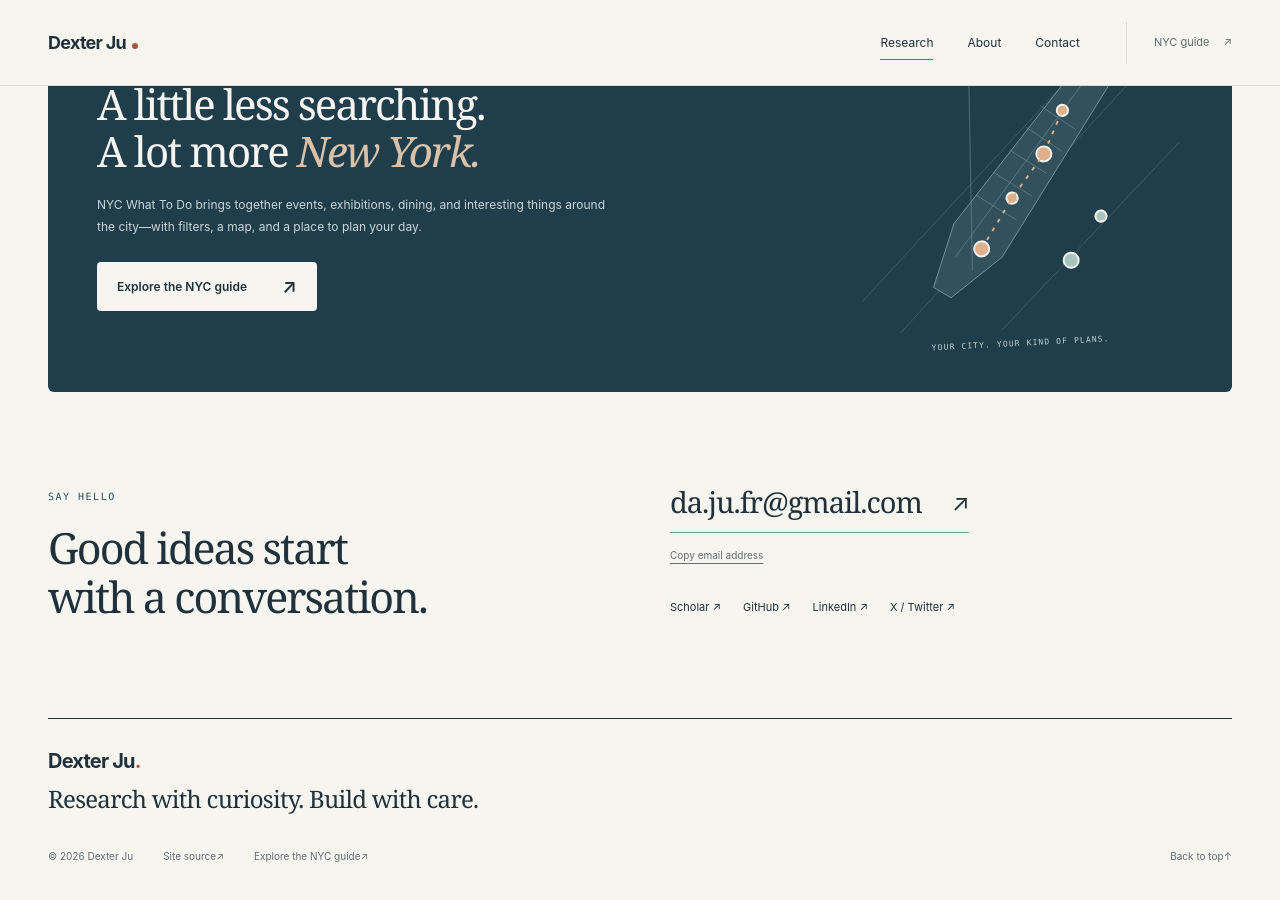
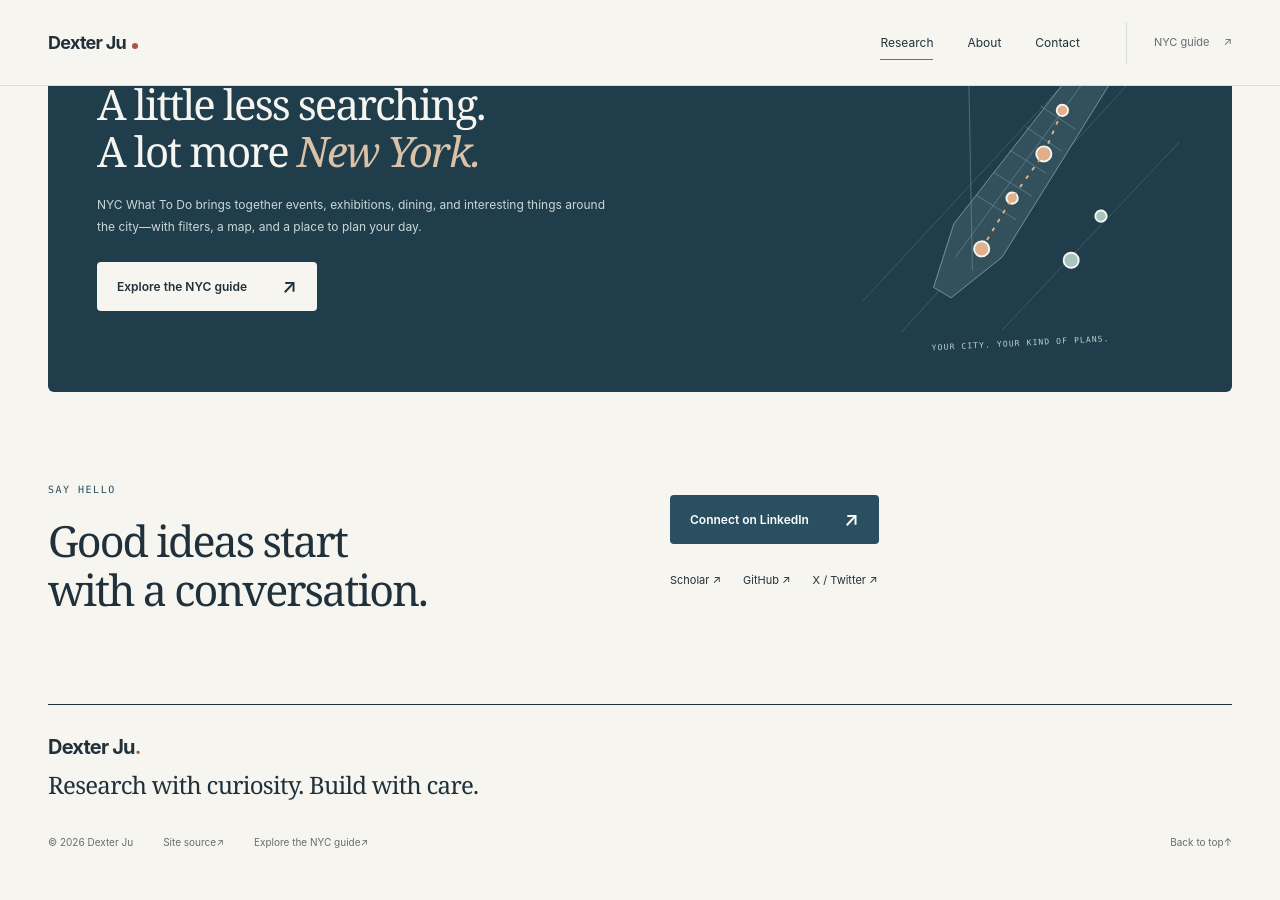
Before and after one commit to dexterju27/dexterju27.github.io, a Jekyll site: the page index.html, which Jekyll copies as it is, in a window 1280 px wide and 900 px high, scrolled down 5887 px. Built offline with Jekyll 4.4.1, drawn with Linux system fonts in a browser that asks for light colours.

Commit message:
Remove email exposure from personal-site contact sections

```diff
--- a/assets/js/personal.js
+++ b/assets/js/personal.js
@@ -30,14 +30,6 @@
     document.querySelector('#reset-papers').addEventListener('click', reset);
     filter();
   }
-  let toastTimer;
-  document.querySelectorAll('[data-copy-email]').forEach(button => button.addEventListener('click', async () => {
-    const toast = document.querySelector('#toast');
-    try { await navigator.clipboard.writeText(button.dataset.copyEmail); toast.textContent = 'Email address copied.'; }
-    catch (_) { toast.textContent = 'Copy is unavailable here. You can select the email address or open the email link.'; }
-    toast.classList.add('visible'); clearTimeout(toastTimer);
-    toastTimer = setTimeout(() => toast.classList.remove('visible'), 4000);
-  }));
   const navigation = [...document.querySelectorAll('.main-nav a[href^="/#"]')];
   if ('IntersectionObserver' in window && search) {
     const sections = [...document.querySelectorAll('main section[id]')];
--- a/contact.html
+++ b/contact.html
@@ -36,8 +36,7 @@
     </div>
   </header>
   <main id="main"><section class="contact-page wrap section-space" id="contact" aria-labelledby="contact-title">
-  <a class="back-link" href="/">← Back to the homepage</a><p class="eyebrow">GET IN TOUCH</p><h1 id="contact-title">Let’s start<br><em>a conversation.</em></h1><p class="contact-intro">You can reach me by email, find my research on Google Scholar, or connect through the links below.</p>
-  <a class="email-link" href="mailto:da.ju.fr@gmail.com">da.ju.fr@gmail.com <span aria-hidden="true">↗</span></a><button class="copy-email text-button" type="button" data-copy-email="da.ju.fr@gmail.com" data-enhanced hidden>Copy email address</button>
+  <a class="back-link" href="/">← Back to the homepage</a><p class="eyebrow">GET IN TOUCH</p><h1 id="contact-title">Let’s start<br><em>a conversation.</em></h1><p class="contact-intro">Find my research on Google Scholar or connect through the profiles below.</p>
   <div class="contact-grid"><a href="https://scholar.google.com/citations?user=YW5jp5QAAAAJ&hl=en" target="_blank" rel="noopener noreferrer"><span>RESEARCH</span><strong>Google Scholar ↗</strong><small>Publications under Da Ju.</small></a><a href="https://github.com/dexterju27" target="_blank" rel="noopener noreferrer"><span>CODE</span><strong>GitHub ↗</strong><small>Projects and source code.</small></a><a href="https://www.linkedin.com/in/dexter-da-j-37101976/" target="_blank" rel="noopener noreferrer"><span>BACKGROUND</span><strong>LinkedIn ↗</strong><small>My professional profile.</small></a><a href="https://twitter.com/dexterJu27" target="_blank" rel="noopener noreferrer"><span>ELSEWHERE</span><strong>X / Twitter ↗</strong><small>Find me as @dexterJu27.</small></a></div>
   <p class="contact-side-note">Looking for something to do in New York? <a href="/nyc/">Visit the NYC guide ↗</a></p>
 </section>
@@ -47,6 +46,5 @@
     <p>Research with curiosity. Build with care.</p>
     <div class="footer-bottom"><span>© 2026 Dexter Ju</span><a href="https://github.com/dexterju27/dexterju27.github.io" target="_blank" rel="noopener noreferrer">Site source <span aria-hidden="true">↗</span></a><a href="/nyc/">Explore the NYC guide <span aria-hidden="true">↗</span></a><a href="#main">Back to top <span aria-hidden="true">↑</span></a></div>
   </footer>
-  <div class="toast" id="toast" role="status" aria-live="polite"></div>
 </body>
 </html>
--- a/contact/index.html
+++ b/contact/index.html
@@ -36,8 +36,7 @@
     </div>
   </header>
   <main id="main"><section class="contact-page wrap section-space" id="contact" aria-labelledby="contact-title">
-  <a class="back-link" href="/">← Back to the homepage</a><p class="eyebrow">GET IN TOUCH</p><h1 id="contact-title">Let’s start<br><em>a conversation.</em></h1><p class="contact-intro">You can reach me by email, find my research on Google Scholar, or connect through the links below.</p>
-  <a class="email-link" href="mailto:da.ju.fr@gmail.com">da.ju.fr@gmail.com <span aria-hidden="true">↗</span></a><button class="copy-email text-button" type="button" data-copy-email="da.ju.fr@gmail.com" data-enhanced hidden>Copy email address</button>
+  <a class="back-link" href="/">← Back to the homepage</a><p class="eyebrow">GET IN TOUCH</p><h1 id="contact-title">Let’s start<br><em>a conversation.</em></h1><p class="contact-intro">Find my research on Google Scholar or connect through the profiles below.</p>
   <div class="contact-grid"><a href="https://scholar.google.com/citations?user=YW5jp5QAAAAJ&hl=en" target="_blank" rel="noopener noreferrer"><span>RESEARCH</span><strong>Google Scholar ↗</strong><small>Publications under Da Ju.</small></a><a href="https://github.com/dexterju27" target="_blank" rel="noopener noreferrer"><span>CODE</span><strong>GitHub ↗</strong><small>Projects and source code.</small></a><a href="https://www.linkedin.com/in/dexter-da-j-37101976/" target="_blank" rel="noopener noreferrer"><span>BACKGROUND</span><strong>LinkedIn ↗</strong><small>My professional profile.</small></a><a href="https://twitter.com/dexterJu27" target="_blank" rel="noopener noreferrer"><span>ELSEWHERE</span><strong>X / Twitter ↗</strong><small>Find me as @dexterJu27.</small></a></div>
   <p class="contact-side-note">Looking for something to do in New York? <a href="/nyc/">Visit the NYC guide ↗</a></p>
 </section>
@@ -47,6 +46,5 @@
     <p>Research with curiosity. Build with care.</p>
     <div class="footer-bottom"><span>© 2026 Dexter Ju</span><a href="https://github.com/dexterju27/dexterju27.github.io" target="_blank" rel="noopener noreferrer">Site source <span aria-hidden="true">↗</span></a><a href="/nyc/">Explore the NYC guide <span aria-hidden="true">↗</span></a><a href="#main">Back to top <span aria-hidden="true">↑</span></a></div>
   </footer>
-  <div class="toast" id="toast" role="status" aria-live="polite"></div>
 </body>
 </html>
--- a/index.html
+++ b/index.html
@@ -94,7 +94,7 @@
 
 <section class="contact-section wrap section-space" id="contact" aria-labelledby="contact-title">
   <div><p class="eyebrow">SAY HELLO</p><h2 id="contact-title">Good ideas start<br>with a conversation.</h2></div>
-  <div class="contact-links"><a class="email-link" href="mailto:da.ju.fr@gmail.com">da.ju.fr@gmail.com <span aria-hidden="true">↗</span></a><button class="copy-email text-button" type="button" data-copy-email="da.ju.fr@gmail.com" data-enhanced hidden>Copy email address</button><div class="social-links"><a href="https://scholar.google.com/citations?user=YW5jp5QAAAAJ&hl=en" target="_blank" rel="noopener noreferrer">Scholar ↗</a><a href="https://github.com/dexterju27" target="_blank" rel="noopener noreferrer">GitHub ↗</a><a href="https://www.linkedin.com/in/dexter-da-j-37101976/" target="_blank" rel="noopener noreferrer">LinkedIn ↗</a><a href="https://twitter.com/dexterJu27" target="_blank" rel="noopener noreferrer">X / Twitter ↗</a></div></div>
+  <div class="contact-links"><a class="button button-dark" href="https://www.linkedin.com/in/dexter-da-j-37101976/" target="_blank" rel="noopener noreferrer">Connect on LinkedIn <span aria-hidden="true">↗</span></a><div class="social-links"><a href="https://scholar.google.com/citations?user=YW5jp5QAAAAJ&hl=en" target="_blank" rel="noopener noreferrer">Scholar ↗</a><a href="https://github.com/dexterju27" target="_blank" rel="noopener noreferrer">GitHub ↗</a><a href="https://twitter.com/dexterJu27" target="_blank" rel="noopener noreferrer">X / Twitter ↗</a></div></div>
 </section>
 </main>
   <footer class="site-footer wrap">
@@ -102,6 +102,5 @@
     <p>Research with curiosity. Build with care.</p>
     <div class="footer-bottom"><span>© 2026 Dexter Ju</span><a href="https://github.com/dexterju27/dexterju27.github.io" target="_blank" rel="noopener noreferrer">Site source <span aria-hidden="true">↗</span></a><a href="/nyc/">Explore the NYC guide <span aria-hidden="true">↗</span></a><a href="#main">Back to top <span aria-hidden="true">↑</span></a></div>
   </footer>
-  <div class="toast" id="toast" role="status" aria-live="polite"></div>
 </body>
 </html>
--- a/tools/templates/contact.html
+++ b/tools/templates/contact.html
@@ -1,6 +1,5 @@
 <section class="contact-page wrap section-space" id="contact" aria-labelledby="contact-title">
-  <a class="back-link" href="/">← Back to the homepage</a><p class="eyebrow">GET IN TOUCH</p><h1 id="contact-title">Let’s start<br><em>a conversation.</em></h1><p class="contact-intro">You can reach me by email, find my research on Google Scholar, or connect through the links below.</p>
-  <a class="email-link" href="mailto:da.ju.fr@gmail.com">da.ju.fr@gmail.com <span aria-hidden="true">↗</span></a><button class="copy-email text-button" type="button" data-copy-email="da.ju.fr@gmail.com" data-enhanced hidden>Copy email address</button>
+  <a class="back-link" href="/">← Back to the homepage</a><p class="eyebrow">GET IN TOUCH</p><h1 id="contact-title">Let’s start<br><em>a conversation.</em></h1><p class="contact-intro">Find my research on Google Scholar or connect through the profiles below.</p>
   <div class="contact-grid"><a href="https://scholar.google.com/citations?user=YW5jp5QAAAAJ&hl=en" target="_blank" rel="noopener noreferrer"><span>RESEARCH</span><strong>Google Scholar ↗</strong><small>Publications under Da Ju.</small></a><a href="https://github.com/dexterju27" target="_blank" rel="noopener noreferrer"><span>CODE</span><strong>GitHub ↗</strong><small>Projects and source code.</small></a><a href="https://www.linkedin.com/in/dexter-da-j-37101976/" target="_blank" rel="noopener noreferrer"><span>BACKGROUND</span><strong>LinkedIn ↗</strong><small>My professional profile.</small></a><a href="https://twitter.com/dexterJu27" target="_blank" rel="noopener noreferrer"><span>ELSEWHERE</span><strong>X / Twitter ↗</strong><small>Find me as @dexterJu27.</small></a></div>
   <p class="contact-side-note">Looking for something to do in New York? <a href="/nyc/">Visit the NYC guide ↗</a></p>
 </section>
--- a/tools/templates/home.html
+++ b/tools/templates/home.html
@@ -57,5 +57,5 @@
 
 <section class="contact-section wrap section-space" id="contact" aria-labelledby="contact-title">
   <div><p class="eyebrow">SAY HELLO</p><h2 id="contact-title">Good ideas start<br>with a conversation.</h2></div>
-  <div class="contact-links"><a class="email-link" href="mailto:da.ju.fr@gmail.com">da.ju.fr@gmail.com <span aria-hidden="true">↗</span></a><button class="copy-email text-button" type="button" data-copy-email="da.ju.fr@gmail.com" data-enhanced hidden>Copy email address</button><div class="social-links"><a href="https://scholar.google.com/citations?user=YW5jp5QAAAAJ&hl=en" target="_blank" rel="noopener noreferrer">Scholar ↗</a><a href="https://github.com/dexterju27" target="_blank" rel="noopener noreferrer">GitHub ↗</a><a href="https://www.linkedin.com/in/dexter-da-j-37101976/" target="_blank" rel="noopener noreferrer">LinkedIn ↗</a><a href="https://twitter.com/dexterJu27" target="_blank" rel="noopener noreferrer">X / Twitter ↗</a></div></div>
+  <div class="contact-links"><a class="button button-dark" href="https://www.linkedin.com/in/dexter-da-j-37101976/" target="_blank" rel="noopener noreferrer">Connect on LinkedIn <span aria-hidden="true">↗</span></a><div class="social-links"><a href="https://scholar.google.com/citations?user=YW5jp5QAAAAJ&hl=en" target="_blank" rel="noopener noreferrer">Scholar ↗</a><a href="https://github.com/dexterju27" target="_blank" rel="noopener noreferrer">GitHub ↗</a><a href="https://twitter.com/dexterJu27" target="_blank" rel="noopener noreferrer">X / Twitter ↗</a></div></div>
 </section>
--- a/tools/templates/layout.html
+++ b/tools/templates/layout.html
@@ -41,6 +41,5 @@
     <p>Research with curiosity. Build with care.</p>
     <div class="footer-bottom"><span>© 2026 Dexter Ju</span><a href="https://github.com/dexterju27/dexterju27.github.io" target="_blank" rel="noopener noreferrer">Site source <span aria-hidden="true">↗</span></a><a href="/nyc/">Explore the NYC guide <span aria-hidden="true">↗</span></a><a href="#main">Back to top <span aria-hidden="true">↑</span></a></div>
   </footer>
-  <div class="toast" id="toast" role="status" aria-live="polite"></div>
 </body>
 </html>
```
Also changed, not shown: tests/site.test.cjs (+12 -7 lines), README.md.
